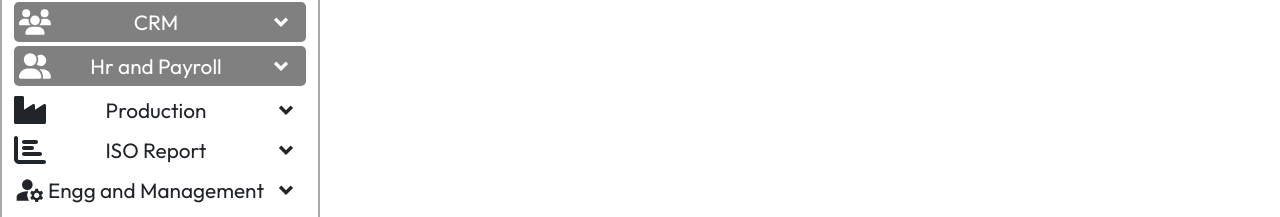
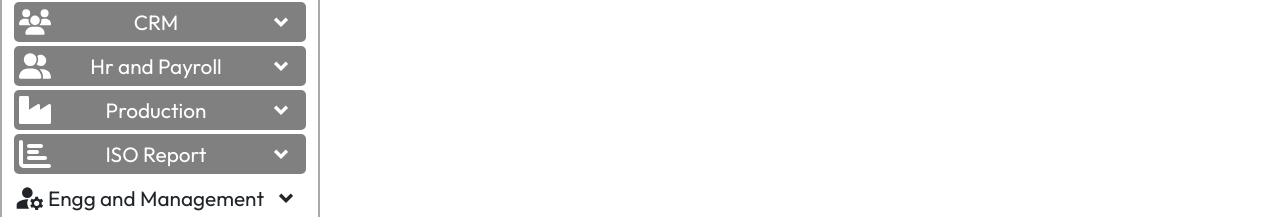
Before and after one commit to jollyvivek/ERP-PROJECT, a React (Vite) app: page /role in a window 1280 px wide. Shown: the part 407-624 px from the top of the page. Built offline with nearby package versions, Linux system fonts and the light colour scheme; no server answers.

Commit message:
Add changes in Production and Isoreport module's css

```diff
--- a/src/Components/SidebarMenu/IsoReport.jsx
+++ b/src/Components/SidebarMenu/IsoReport.jsx
@@ -33,7 +33,7 @@ const IsoReport = () => {
 
   return (
     <div className='iso'>
-      <div className='iso-top flex lineHeight'>
+      <div className='iso-top flex lineHeight mb-1'>
         <span className='icon fs-2'><FaChartBar /></span>
         <span className='title'>ISO Report</span>
         <span className='arrow-icon' onClick={isoDropdown}><RiArrowDropDownLine/></span>
@@ -91,7 +91,7 @@ const IsoReport = () => {
               </li>
               {quality ? (
               <ul className="iso-quality-items">
-                <li className="title">Calibration Plan Report</li>
+                <li className="title py-1">Calibration Plan Report</li>
               </ul>
               ):null}
       </ul>
--- a/src/Components/SidebarMenu/Production.jsx
+++ b/src/Components/SidebarMenu/Production.jsx
@@ -34,7 +34,7 @@ const Production = () => {
 
   return (
     <div className="production">
-      <div className="production-top flex lineHeight">
+      <div className="production-top flex lineHeight mb-1">
         <span className="icon fs-2">
           <FaIndustry />
         </span>
@@ -55,7 +55,7 @@ const Production = () => {
           </li>
           {production ? (
           <ul className="production-items">
-            <li className="production-master flex lineHeight">
+            <li className="production-master flex lineHeight py-0">
               <span  className="title">
                 Master
               </span>
--- a/src/Styles/SidebarCommon.css
+++ b/src/Styles/SidebarCommon.css
@@ -274,6 +274,33 @@ ul li {
   padding-block: 5px;
 }
 
+
+/* production */
+
+.production-top{
+  padding-inline: 5px;
+  border-radius: 5px;
+  background: gray;
+  color: white;
+}
+
+.production-items li{
+  padding-block: 5px;
+}
+
+/* iso */
+
+.iso-top{
+  background: gray;
+  color: white;
+  padding-inline: 5px;
+  border-radius: 5px;
+}
+
+.iso-marketing-items li,.iso-production-items li ,.iso-purchase-items li{
+  padding-block: 5px;
+}
+
 /* logout-top */
 
 .logout-top .title {
```
